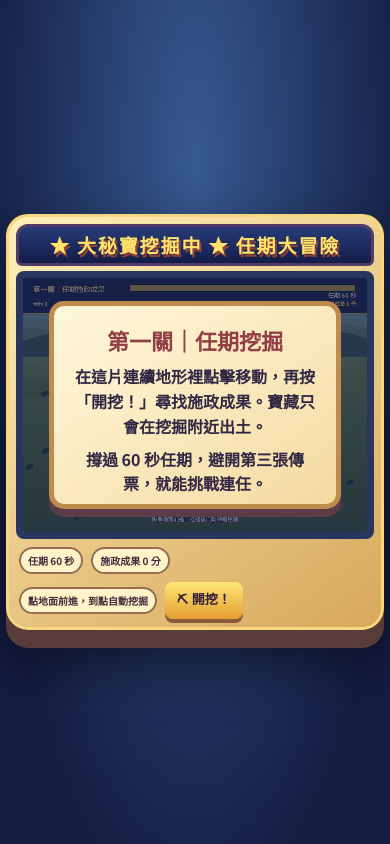
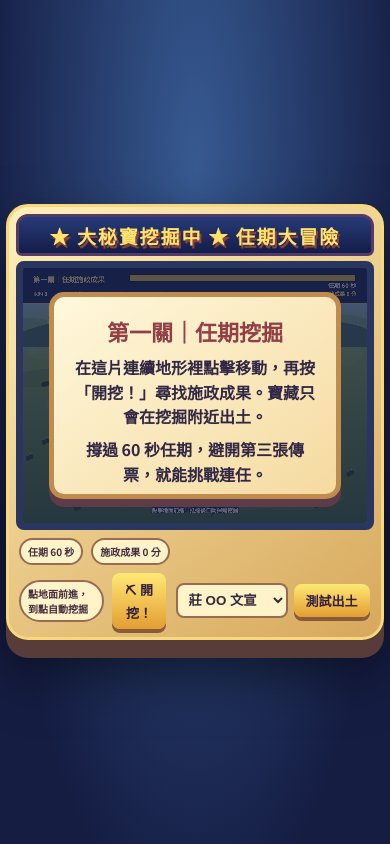
Before and after one commit to mashiro9487/penguin-treasure-dig, a plain HTML site: page dist/index.html in a window 390 px wide. Drawn offline with Linux system fonts and the light colour scheme; animation ran at ten frames a second; files whose address does not match are found by name.

Commit message:
Add selectable treasure effect test mode

```diff
--- a/dist/index.html
+++ b/dist/index.html
@@ -12,13 +12,13 @@
 .screen{position:relative;aspect-ratio:4/3;width:100%;overflow:hidden;border:7px solid #293760;border-radius:8px;background:#7db7d2;box-shadow:inset 0 0 0 3px #ffffff8c}
 canvas{width:100%;height:100%;display:block;image-rendering:pixelated;cursor:crosshair}
 .help{display:flex;justify-content:space-between;align-items:center;gap:8px;color:#452c3d;font-size:12px;font-weight:700;padding:8px 3px 1px}.actions{display:flex;align-items:center;gap:8px}.pill{background:#fff3ca;border:2px solid #9a6b53;border-radius:30px;padding:5px 11px}.button{border:0;border-radius:8px;color:#331f3b;background:linear-gradient(#ffe875,#e39e32);box-shadow:0 4px 0 #895b3a;padding:8px 17px;font-weight:900;font-size:15px;cursor:pointer}.button:hover{filter:brightness(1.08);transform:translateY(-1px)}.button:active{transform:translateY(2px);box-shadow:0 2px #895b3a}.overlay{position:absolute;inset:0;background:#101536a8;display:flex;align-items:center;justify-content:center;padding:18px;z-index:3}.card{width:min(590px,95%);max-height:95%;overflow:auto;color:#302744;background:linear-gradient(145deg,#fff8dc,#f5daa0);border:5px solid #bf8c4e;border-radius:15px;padding:18px 20px;box-shadow:0 8px 0 #5e3b49;text-align:center}.card h2{margin:0 0 8px;font-size:clamp(22px,3vw,32px);color:#923f46}.card p{font-weight:700;line-height:1.55;margin:8px 0}.card .quote{font-size:clamp(17px,2.6vw,24px);background:#fff;border:2px dashed #d27d53;padding:12px;border-radius:9px}.choices{display:grid;gap:8px;margin-top:12px}.choices .button{white-space:normal;text-align:left;line-height:1.35;background:linear-gradient(#fff5c9,#f4d179);padding:10px 12px}.hidden{display:none!important}.small{font-size:11px;color:#623f50}
-.orange-board{display:block;width:min(100%,360px);max-height:48vh;object-fit:contain;margin:10px auto 8px;border:4px solid #c95b39;border-radius:7px;box-shadow:0 5px 0 #8c4e43}@media(max-width:620px){body{padding:6px}.cabinet{padding:7px;border-width:3px}.marquee{height:42px;margin-bottom:5px}.help{font-size:10px;flex-wrap:wrap}.button{font-size:13px;padding:7px 12px}.pill{padding:4px 7px}.orange-board{max-height:42vh}}
+.test-tools{display:flex;align-items:center;gap:6px}.test-tools select{max-width:135px;padding:7px;border-radius:8px;border:2px solid #9a6b53;background:#fff3ca;color:#35273b;font-weight:700}.orange-board{display:block;width:min(100%,360px);max-height:48vh;object-fit:contain;margin:10px auto 8px;border:4px solid #c95b39;border-radius:7px;box-shadow:0 5px 0 #8c4e43}@media(max-width:620px){body{padding:6px}.cabinet{padding:7px;border-width:3px}.marquee{height:42px;margin-bottom:5px}.help{font-size:10px;flex-wrap:wrap}.button{font-size:13px;padding:7px 12px}.pill{padding:4px 7px}.test-tools{width:100%;justify-content:center}.test-tools select{max-width:120px}.orange-board{max-height:42vh}}
 </style>
 </head>
-<body><main class="cabinet"><header class="marquee">★ 大秘寶挖掘中 ★ 任期大冒險</header><section class="screen"><canvas id="game" width="960" height="720" aria-label="大秘寶挖掘遊戲畫面"></canvas><div id="overlay" class="overlay"><div class="card" id="card"></div></div></section><footer class="help"><div class="actions"><span class="pill" id="status">準備開始</span><span class="pill" id="score">施政成果 0 分</span></div><div class="actions"><span class="pill">點地面前進，到點自動挖掘</span><button id="dig" class="button">⛏ 開挖！</button></div></footer></main>
+<body><main class="cabinet"><header class="marquee">★ 大秘寶挖掘中 ★ 任期大冒險</header><section class="screen"><canvas id="game" width="960" height="720" aria-label="大秘寶挖掘遊戲畫面"></canvas><div id="overlay" class="overlay"><div class="card" id="card"></div></div></section><footer class="help"><div class="actions"><span class="pill" id="status">準備開始</span><span class="pill" id="score">施政成果 0 分</span></div><div class="actions"><span class="pill">點地面前進，到點自動挖掘</span><button id="dig" class="button">⛏ 開挖！</button><div class="test-tools"><select id="test-treasure" aria-label="測試指定寶物"><option value="poster">莊 OO 文宣</option><option value="truck">宣傳車</option><option value="rice">米粉</option><option value="bottle">2026 寶特瓶</option><option value="ball">棒球</option><option value="summons">傳票</option></select><button id="test-dig" class="button" type="button">測試出土</button></div></div></footer></main>
 <script>
 (()=>{
-const canvas=document.querySelector('#game'),ctx=canvas.getContext('2d'),overlay=document.querySelector('#overlay'),card=document.querySelector('#card'),statusEl=document.querySelector('#status'),scoreEl=document.querySelector('#score'),digBtn=document.querySelector('#dig');
+const canvas=document.querySelector('#game'),ctx=canvas.getContext('2d'),overlay=document.querySelector('#overlay'),card=document.querySelector('#card'),statusEl=document.querySelector('#status'),scoreEl=document.querySelector('#score'),digBtn=document.querySelector('#dig'),testBtn=document.querySelector('#test-dig'),testSelect=document.querySelector('#test-treasure');
 const posterImage=new Image();posterImage.src='assets/zhuang-poster-reference.jpg';
 const W=960,H=720;let mode='intro',player={x:460,y:430,tx:460,ty:430,step:0,faceX:1,faceY:0,aimX:1,aimY:0},items=[],pits=[],score=0,counts={rice:0,bottle:0,ball:0,truck:0,poster:0,summons:0},summons=0,timeLeft=60,last=0,lockUntil=0,previewUntil=0,police=false,dug=0,gridPos=0,trail=[],roadSet=new Set(),question=null,timedModal=false,digging=false,digEndsAt=0,autoDig=false,pendingTreasure=null;
 const colors={grass:'#7ca95b',grass2:'#6f9a53',hill:'#99bd69',deep:'#527747',road:'#c89c60',roadEdge:'#8b644b',purple:'#b27ac8'};
@@ -93,7 +93,7 @@ function answer(ok){if(ok){hideCard();setStatus('答對了！回到正確道路'
 function askFinalQuestion(){cardHtml('市政考驗｜最後一題','<p><b>請問市長最擅長的市政建設是哪一項？</b></p>',[{label:'A. 社福建設',action:()=>answerFinal(false)},{label:'B. 交通治理',action:()=>answerFinal(false)},{label:'C. 示意圖建設',action:()=>answerFinal(true)}],'答對才能抵達市政府。')}
 function answerFinal(ok){if(ok){summaryRoad(true)}else{mode='failed';summaryRoad(false)}}
 function summaryRoad(win){const extra=win?'<p>成功挖到市政府，連任成功，繼續擺拍四年！</p>':`<p>答錯市政二選一：${question?.[0]||''}。民怨四起，連任失敗。</p>`;cardHtml(win?'連任成功！':'連任失敗',`${extra}<hr><p>第一關施政成果：${score} 分</p><p>米粉 ${counts.rice} 坨｜2026 寶特瓶 ${counts.bottle} 瓶｜棒球場成果 ${counts.ball} 顆</p><p>傳票 ${counts.summons} 張</p>`,[{label:'再玩一次',action:start}], '政治諷刺遊戲；台詞與情節為虛構遊戲文本。')}
-digBtn.onclick=dig;canvas.addEventListener('contextmenu',e=>{e.preventDefault();dig()});window.addEventListener('keydown',e=>{if(e.code==='Space'){e.preventDefault();dig()}if(mode==='dig'){let d=28;if(e.key==='ArrowLeft'||e.key==='a')player.tx-=d;if(e.key==='ArrowRight'||e.key==='d')player.tx+=d;if(e.key==='ArrowUp'||e.key==='w')player.ty-=d;if(e.key==='ArrowDown'||e.key==='s')player.ty+=d}});
+testBtn.onclick=()=>{if(mode==='intro'){mode='dig';hideCard();timeLeft=60;last=performance.now()}if(mode!=='dig'||digging||pendingTreasure)return;const type=testSelect.value;let it=items.find(i=>i.type===type&&!i.found);if(!it){it={type,found:false};items.push(it)}it.found=true;it.emerging=true;it.emergeX=player.x+player.faceX*24;it.emergeY=player.y+player.faceY*12+8;it.emergeStart=performance.now();pendingTreasure=it;setStatus(`測試出土：${labels[type]}`)};digBtn.onclick=dig;canvas.addEventListener('contextmenu',e=>{e.preventDefault();dig()});window.addEventListener('keydown',e=>{if(e.code==='Space'){e.preventDefault();dig()}if(mode==='dig'){let d=28;if(e.key==='ArrowLeft'||e.key==='a')player.tx-=d;if(e.key==='ArrowRight'||e.key==='d')player.tx+=d;if(e.key==='ArrowUp'||e.key==='w')player.ty-=d;if(e.key==='ArrowDown'||e.key==='s')player.ty+=d}});
 // Allow the 60-second route challenge to transition from the results card.
 const originalSummary=summary;summary=function(title,extra=''){if(title==='任期結束！'){let body=`<p>${extra}</p><p>任期施政成果：<b>${score} 分</b></p><p>米粉 ${counts.rice} 坨｜2026 寶特瓶 ${counts.bottle} 瓶｜棒球場成果 ${counts.ball} 顆</p><p>宣傳車 ${counts.truck} 台｜文宣 ${counts.poster} 張｜傳票 ${counts.summons} 張</p>`;cardHtml(title,body,[{label:'進入下一關｜拚連任',action:startRoad},{label:'重新挑戰',action:start}],'政治諷刺遊戲；對白為虛構遊戲文本。')}else originalSummary(title,extra)};
 start();requestAnimationFrame(tick);
```
